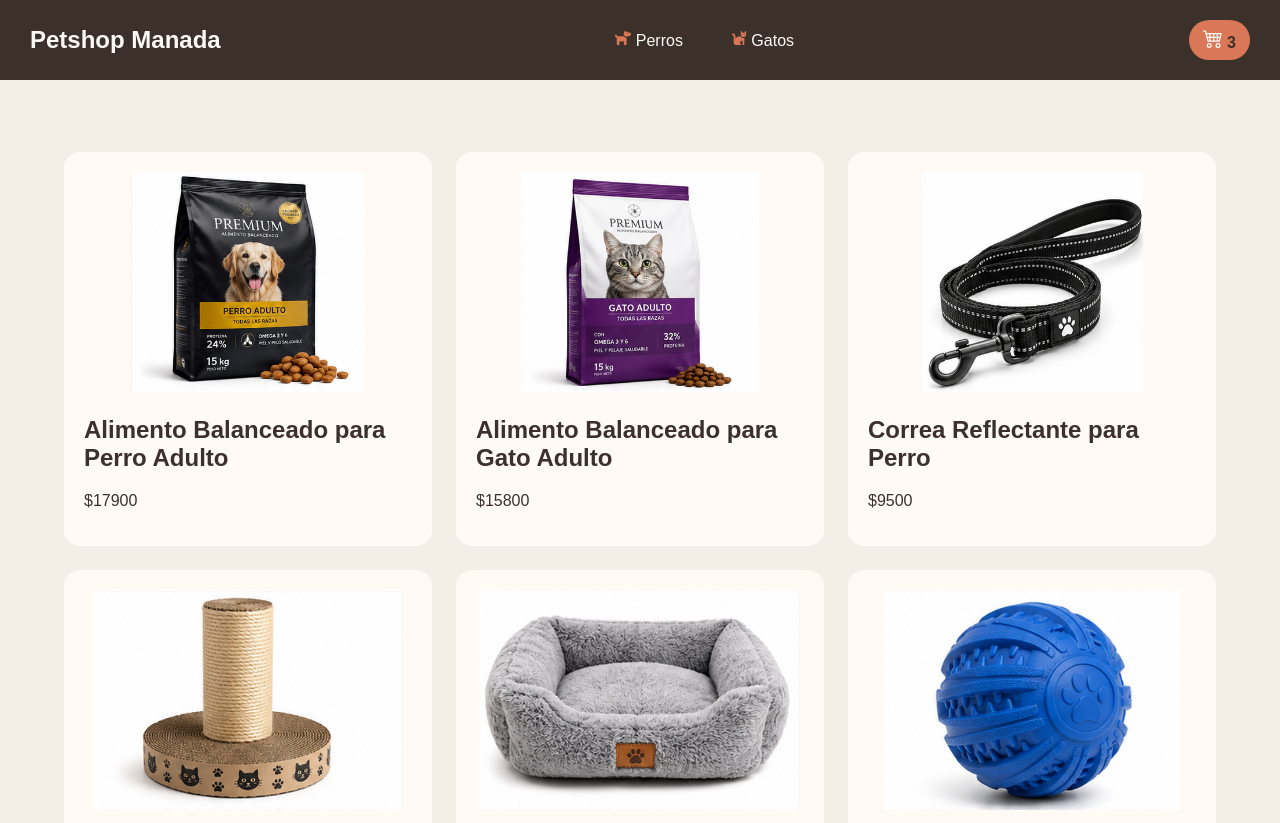
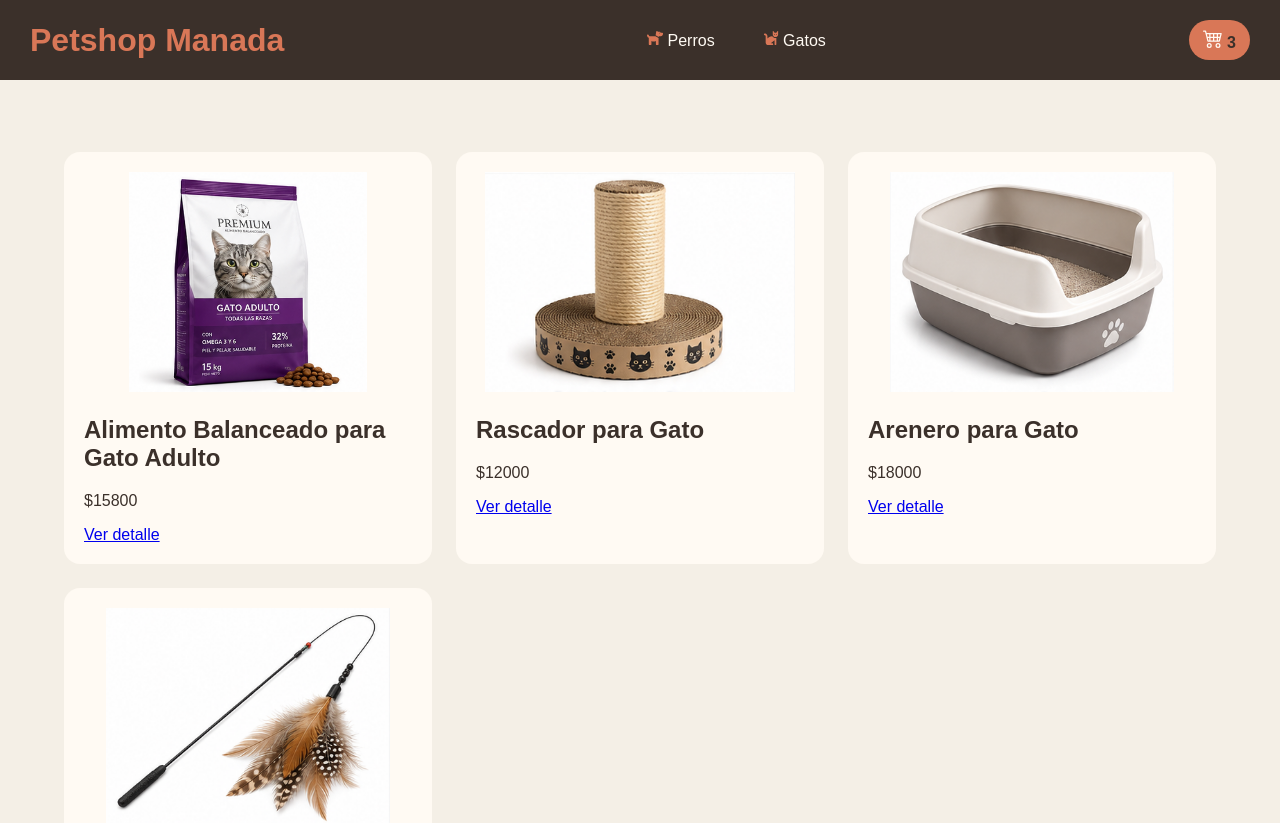
Before and after one commit to Milenaesperanza/petshop-manada, a React (Vite) app: page /category/gato in a window 1280 px wide. Shown: the top 823 px of the page. Built offline with nearby package versions, Linux system fonts and the light colour scheme.

Commit message:
Implementación de detalles dinamicos por id

```diff
--- a/src/App.css
+++ b/src/App.css
@@ -123,3 +123,20 @@ h1 {
   margin: 5px;
   padding: 8px 12px;
 }
+
+.brand,
+.brand:visited,
+.brand:hover,
+.brand:active {
+  color: inherit;
+  text-decoration: none;
+}
+
+.brand h1 {
+  margin: 0;
+  text-decoration: none;
+}
+
+.brand:hover {
+  opacity: 0.8;
+}
--- a/src/components/Item.jsx
+++ b/src/components/Item.jsx
@@ -1,3 +1,5 @@
+import { Link } from "react-router-dom";
+
 function Item({ product }) {
   return (
     <article className="item-card">
@@ -9,6 +11,10 @@ function Item({ product }) {
 
       <h2>{product.name}</h2>
       <p>${product.price}</p>
+
+      <Link to={`/item/${product.id}`}>
+        Ver detalle
+      </Link>
     </article>
   )
 }
--- a/src/components/ItemDetailContainer.jsx
+++ b/src/components/ItemDetailContainer.jsx
@@ -1,19 +1,22 @@
 import { useEffect, useState } from "react";
+import { useParams } from "react-router-dom";
 import { getProductById } from "../mock/products";
 import ItemDetail from "./ItemDetail";
 
+
 function ItemDetailContainer() {
   const [producto, setProducto] = useState(null);
+  const { id } = useParams();
 
   useEffect(() => {
-    getProductById(1)
+    getProductById(Number(id))
       .then((productoEncontrado) => {
         setProducto(productoEncontrado);
       })
       .catch((error) => {
         console.error(error);
       });
-  }, []);
+  }, [id]);
 
   if (!producto) {
     return <p>Cargando...</p>;
--- a/src/components/ItemListContainer.jsx
+++ b/src/components/ItemListContainer.jsx
@@ -1,19 +1,26 @@
-import { useEffect, useState } from "react"
-import { getProducts } from "../mock/products"
-import ItemList from "./ItemList"
+import { useEffect, useState } from "react";
+import { useParams } from "react-router-dom";
+import { getProducts } from "../mock/products";
+import ItemList from "./ItemList";
+
 
 function ItemListContainer({ greeting }) {
   const [items, setItems] = useState([])
+  const { id } = useParams()
 
   useEffect(() => {
     getProducts()
       .then((data) => {
-        setItems(data)
+        const productosFiltrados = id
+          ? data.filter((producto) => producto.category === id)
+          : data
+
+        setItems(productosFiltrados)
       })
       .catch((error) => {
         console.error("Error cargando productos", error)
       })
-  }, [])
+  }, [id])
 
   return (
     <section className="item-list-container">
--- a/src/components/Navbar.jsx
+++ b/src/components/Navbar.jsx
@@ -1,3 +1,4 @@
+import { Link } from "react-router-dom";
 import CartWidget from "./CartWidget";
 import { FaDog } from "react-icons/fa6";
 import { FaCat } from "react-icons/fa6";
@@ -7,11 +8,14 @@ import { FaCat } from "react-icons/fa6";
 function Navbar() {
   return (
     <nav className="navbar">
-      <h2 className="navbar-logo">Petshop Manada</h2>
+      <Link to="/" className="brand">
+        <h1 className="navbar-logo">Petshop Manada</h1>
+      </Link>
+
 
       <ul className="navbar-categories">
-        <li><a href="#"><FaDog className="dog-icon" />  Perros</a></li>
-        <li><a href="#"><FaCat className="cat-icon" />  Gatos</a></li>
+        <li><Link to="/category/perro"><FaDog className="dog-icon" />  Perros</Link></li>
+        <li><Link to="/category/gato"><FaCat className="cat-icon" />  Gatos</Link></li>
       </ul>
 
       <CartWidget />
```
